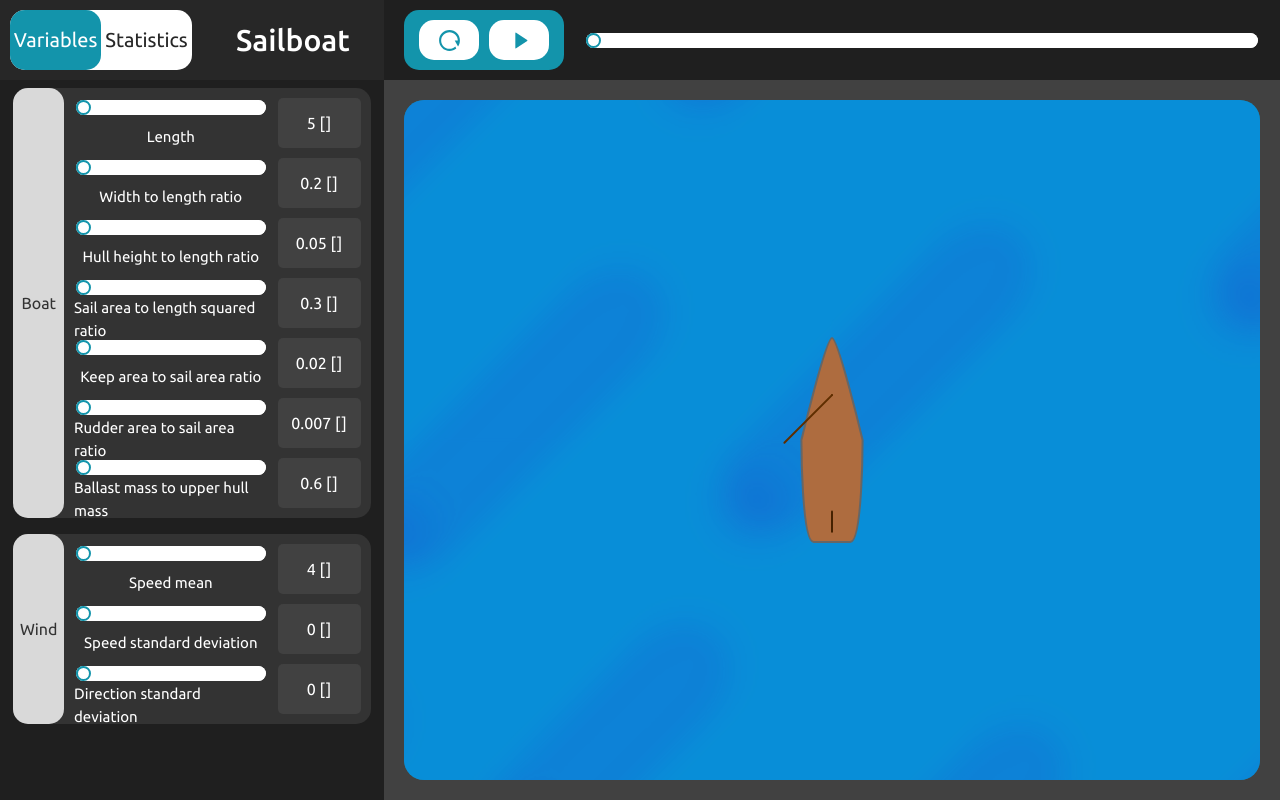
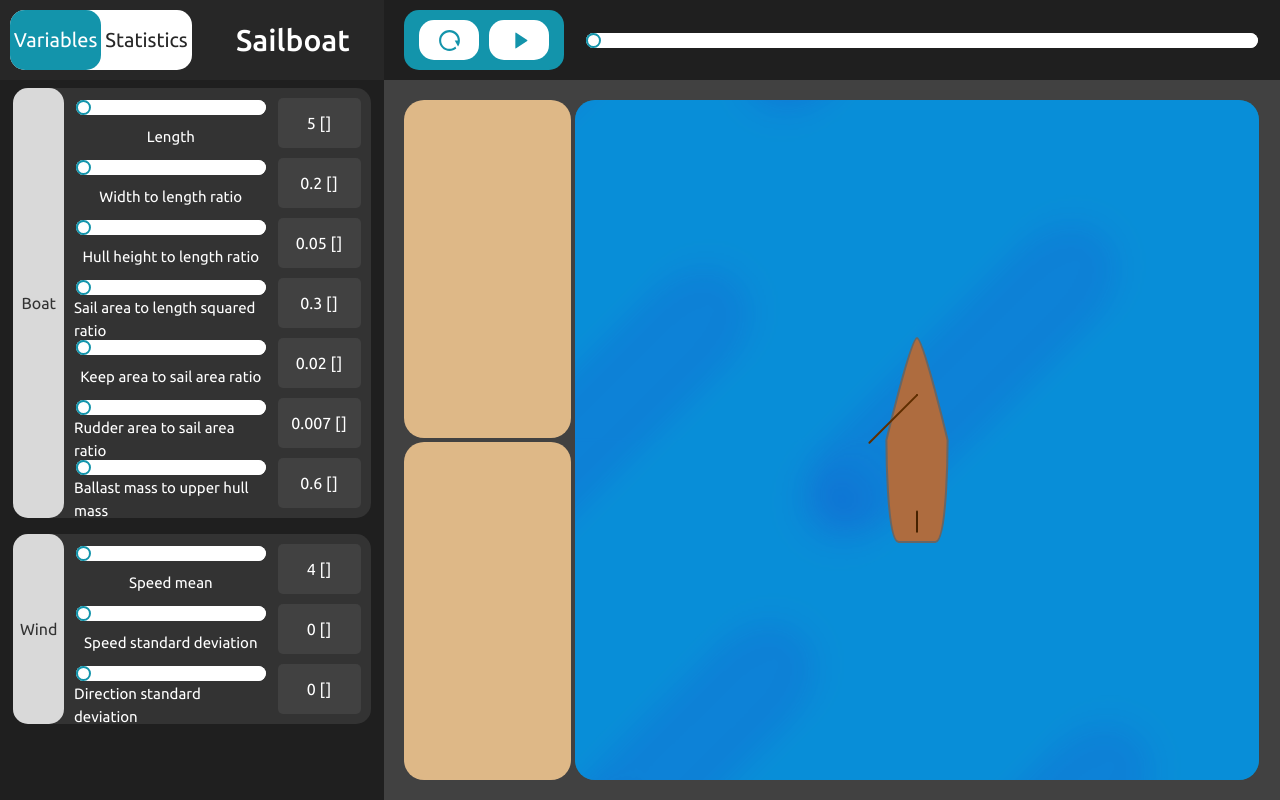
Before and after one commit to Aeri4a/sailboat-control, a React (Vite) app in the folder app/: page / in a window 1280 px wide. Built offline with nearby package versions, Linux system fonts and the light colour scheme.

Commit message:
fix simulation css & prepare 2 displays for front and side view

```diff
--- a/app/src/App.tsx
+++ b/app/src/App.tsx
@@ -68,7 +68,7 @@ const App: FC = () => {
             {boatVarList.map(variable => (
               <VariableBox
                 name={variable.shortName}
-                value={boatData[variable.shortName]}
+                value={boatData[variable.shortName as keyof BoatData]}
                 onValueChange={handleBoatDataChange}
                 maxValue={variable.max}
                 minValue={variable.min}
@@ -83,7 +83,7 @@ const App: FC = () => {
             {windVarList.map(variable => (
               <VariableBox
                 name={variable.shortName}
-                value={windData[variable.shortName]}
+                value={windData[variable.shortName as keyof WindData]}
                 onValueChange={handleWindDataChange}
                 maxValue={variable.max}
                 minValue={variable.min}
--- a/app/src/components/BoatSimulationView/BoatSimulationView.module.scss
+++ b/app/src/components/BoatSimulationView/BoatSimulationView.module.scss
@@ -1,39 +1,45 @@
-.boatTile{
+.mainTile{
     display: flex;
+    flex-direction: row;
+    // background-color: aqua;
+    width: 100%;
     height: 100%;
 }
 
+.leftTile{
+    display: flex;
+    width: 20%;
+    height: 100%;
+    flex-direction: column;
+}
+
+.leftCanvas{
+    flex: 1 1 auto;
+    min-width: 0;
+    min-height: 0;
+    border: 0;
+    border-radius: 20px;
+    background-color: burlywood;
+}
+
+.leftCanvasTop{
+    margin: 0 4px 2px 0;
+}
+
+.leftCanvasBottom{
+    margin: 2px 4px 0 0;
+}
+
+.boatTile{
+    display: flex;
+    width: 80%;
+    height: 100%;
+    min-width: 0;
+    min-height: 0;
+}
+
 .boatCanvas{
-    width: 100%;
-
-    border: 0;
+    position: absolute;
     border-radius: 20px;
     background-color: #1394ab;
 }
-
-.boatInput{
-    appearance: none;
-
-    width: 100%;
-    height: 3%;
-    background-color: #797979;
-    outline: none;
-    opacity: 0.7;
-    border-radius: 5px;
-}
-.boatInput:hover{
-    opacity: 1;
-}
-
-.boatInput::-webkit-slider-thumb{
-    appearance: none;
-
-    height: 20px;
-    width: 10px;
-    border-radius: 3px;
-    background-color: #cccccc;
-    cursor: pointer;
-}
-.boatInput::-webkit-slider-thumb:hover{
-    background-color: #ffffff;
-}
--- a/app/src/components/BoatSimulationView/BoatSimulationView.tsx
+++ b/app/src/components/BoatSimulationView/BoatSimulationView.tsx
@@ -11,7 +11,8 @@ interface BoatSimulationProps {
 
 const BoatSimulation: FC<BoatSimulationProps> = ({ time, frame_len, set_time, anim_running }) => {
 
-    const canvasRef = useRef(null);
+    const mainCanvasRef = useRef(null);
+    const mainCanvasParentRef = useRef(null);
 
     let scale_ref = useRef(1);
     let back_img_ref = useRef(new Image());
@@ -28,11 +29,11 @@ const BoatSimulation: FC<BoatSimulationProps> = ({ time, frame_len, set_time, an
         load_image(background_img_source, back_img_ref);
     });
 
-    const fix_dpi = (canvas: HTMLCanvasElement) => {
-        const style_height = +getComputedStyle(canvas).getPropertyValue("height").slice(0, -2);
-        const style_width = +getComputedStyle(canvas).getPropertyValue("width").slice(0, -2);
-        canvas.setAttribute("height",String(style_height * devicePixelRatio));
-        canvas.setAttribute("width",String(style_width * devicePixelRatio));
+    const fix_dpi = (canvas: HTMLCanvasElement, parent : HTMLDivElement) => {
+        const style_height = +getComputedStyle(parent).getPropertyValue("height").slice(0, -2);
+        const style_width = +getComputedStyle(parent).getPropertyValue("width").slice(0, -2);
+        canvas.width = style_width * devicePixelRatio;
+        canvas.height = style_height * devicePixelRatio;
     };
 
     const draw_background = (ctx : CanvasRenderingContext2D, frame_dt: number) => {
@@ -101,9 +102,6 @@ const BoatSimulation: FC<BoatSimulationProps> = ({ time, frame_len, set_time, an
         tr3d.rotateSelf(0,roll,yaw);
 
         //hull
-        ctx.fillStyle = "#AE6C3F";
-        ctx.strokeStyle = "#666666";
-        ctx.lineWidth = 2;
         const hL0 = trPoint(-0.5*W,0,H);
         const hLBb = trPoint(-0.5*W,0.5*L,H);
         const hLB = trPoint(-0.3*W,0.5*L,H);
@@ -113,18 +111,6 @@ const BoatSimulation: FC<BoatSimulationProps> = ({ time, frame_len, set_time, an
         const hRTb = trPoint(0.1*W,-0.5*L,H);
         const h0T = trPoint(0,-0.5*L,H);
         const hLTb = trPoint(-0.1*W,-0.5*L,H);
-
-        ctx.beginPath();
-        ctx.moveTo(hL0.x,hL0.y);
-        ctx.bezierCurveTo(hL0.x,hL0.y,hLBb.x,hLBb.y,hLB.x,hLB.y);
-        ctx.lineTo(hRB.x,hRB.y);
-        ctx.bezierCurveTo(hRBb.x,hRBb.y,hR0.x,hR0.y,hR0.x,hR0.y);
-        ctx.bezierCurveTo(hR0.x,hR0.y,hRTb.x,hRTb.y,h0T.x,h0T.y);
-        ctx.bezierCurveTo(hLTb.x,hLTb.y,hL0.x,hL0.y,hL0.x,hL0.y);
-
-        ctx.closePath();
-        ctx.fill();
-        ctx.stroke();
 
         ctx.fillStyle = "#D8D8D8";
         const h0T0 = trPoint(0,-0.5*L,0);
@@ -155,6 +141,22 @@ const BoatSimulation: FC<BoatSimulationProps> = ({ time, frame_len, set_time, an
         ctx.lineTo(h0T.x,h0T.y);
         ctx.closePath();
         ctx.fill();
+
+        ctx.fillStyle = "#AE6C3F";
+        ctx.strokeStyle = "#666666";
+        ctx.lineWidth = 2;
+
+        ctx.beginPath();
+        ctx.moveTo(hL0.x,hL0.y);
+        ctx.bezierCurveTo(hL0.x,hL0.y,hLBb.x,hLBb.y,hLB.x,hLB.y);
+        ctx.lineTo(hRB.x,hRB.y);
+        ctx.bezierCurveTo(hRBb.x,hRBb.y,hR0.x,hR0.y,hR0.x,hR0.y);
+        ctx.bezierCurveTo(hR0.x,hR0.y,hRTb.x,hRTb.y,h0T.x,h0T.y);
+        ctx.bezierCurveTo(hLTb.x,hLTb.y,hL0.x,hL0.y,hL0.x,hL0.y);
+
+        ctx.closePath();
+        ctx.fill();
+        ctx.stroke();
 
         //rudder steer
         tr3d.translateSelf(0,0.35*L);
@@ -211,7 +213,7 @@ const BoatSimulation: FC<BoatSimulationProps> = ({ time, frame_len, set_time, an
 
     useEffect(() => {
         let animationFrameId: number
-        const canvas: HTMLCanvasElement = canvasRef!.current!;
+        const canvas: HTMLCanvasElement = mainCanvasRef!.current!;
         const ctx: CanvasRenderingContext2D = canvas!.getContext('2d')!;
         let last_frame_stamp: number = 0;
 
@@ -229,7 +231,7 @@ const BoatSimulation: FC<BoatSimulationProps> = ({ time, frame_len, set_time, an
                 last_frame_stamp = currentTime;
                 time_diff = frame_len;
             }
-            fix_dpi(canvas);
+            fix_dpi(canvas, mainCanvasParentRef.current!);
             draw_frame(ctx, time_diff / frame_len);
             animationFrameId = window.requestAnimationFrame(render);
         };
@@ -243,8 +245,14 @@ const BoatSimulation: FC<BoatSimulationProps> = ({ time, frame_len, set_time, an
 
 
     return (
-        <div className={style.boatTile}>
-            <canvas ref={canvasRef} className={style.boatCanvas}></canvas>
+        <div className={style.mainTile}>
+            <div className={style.leftTile}>
+                <canvas className={`${style.leftCanvas} ${style.leftCanvasTop}`}></canvas>
+                <canvas className={`${style.leftCanvas} ${style.leftCanvasBottom}`}></canvas>
+            </div>
+            <div ref={mainCanvasParentRef} className={style.boatTile}>
+                <canvas ref={mainCanvasRef} className={style.boatCanvas}></canvas>
+            </div>
         </div>
     );
 };
```
